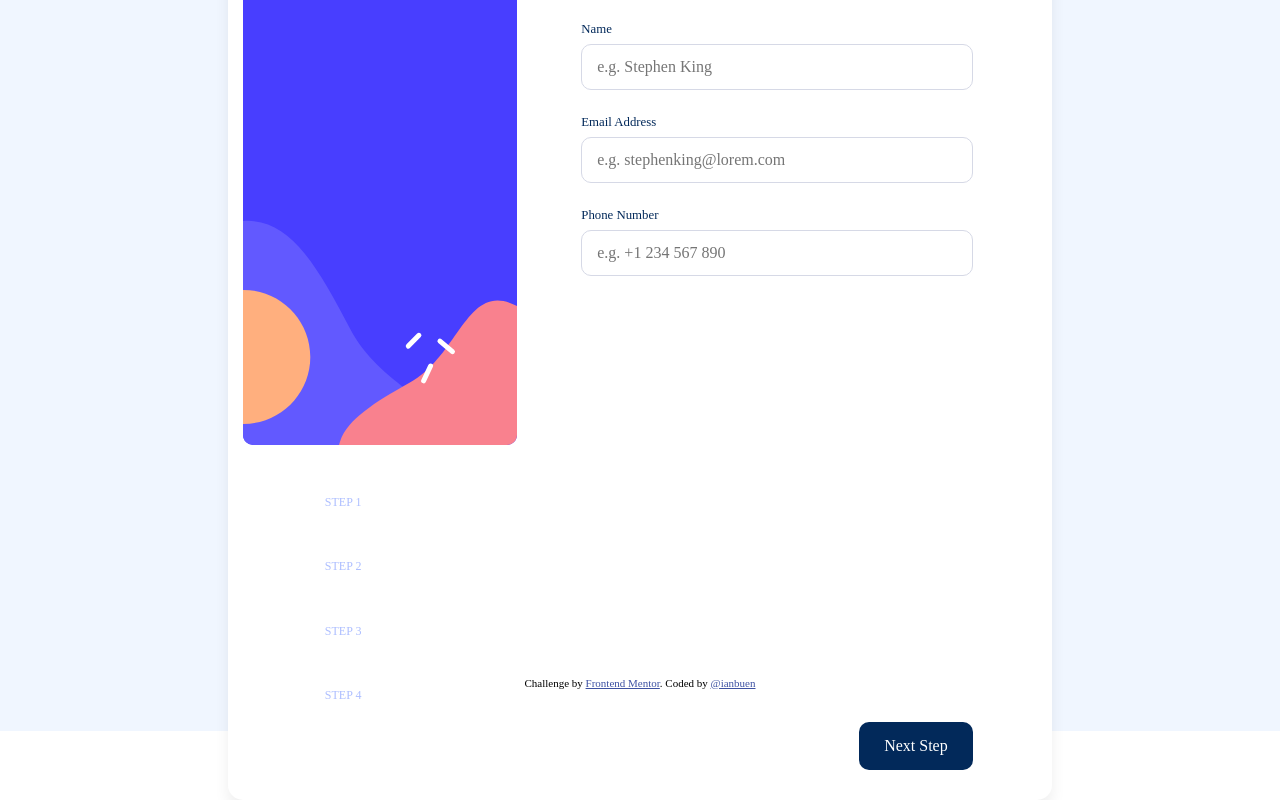
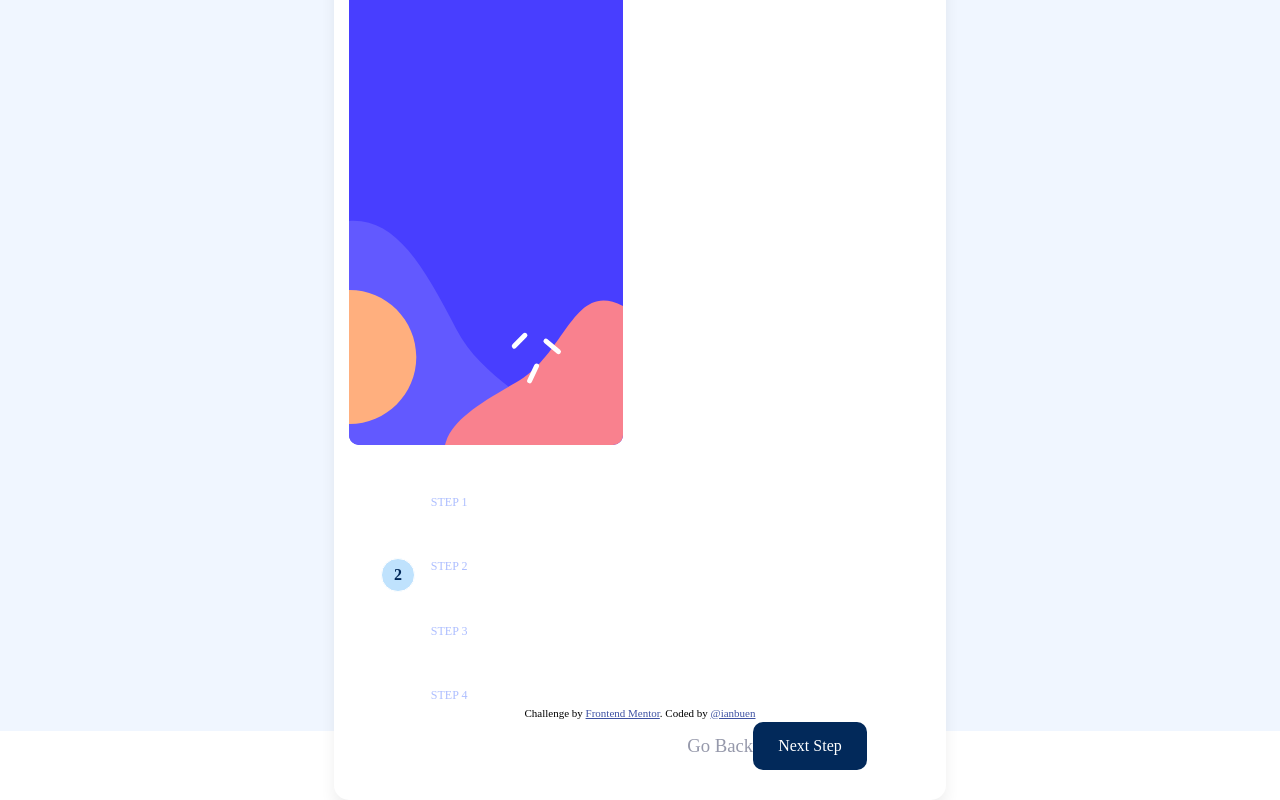
Before and after one commit to ianbuen/multi-step-form-main, a React (Create React App) app: page / in a window 1280 px wide. Both pictures are taken after a click on the input "Next Step". Shown: the part 69-869 px from the top of the page. Built offline with nearby package versions, Linux system fonts and the light colour scheme.

Commit message:
make form navigation

```diff
--- a/src/App.js
+++ b/src/App.js
@@ -2,22 +2,29 @@ import "./styles/App.css";
 import { Form } from "./components/Form";
 import { Sidebar } from "./components/Sidebar";
 import { FormProgress } from "./components/FormProgress";
+import { useState } from "react";
 
 function App() {
+
+  const [step, setStep] = useState(1);
+
   return (
     <div className="App">
+
+      <h1 style={{'position': 'absolute'}}>{step}</h1>
+
       <header>
         <Sidebar>
-          <FormProgress />
+          <FormProgress state={{'step': step}} />
         </Sidebar>
       </header>
 
       <main>
-        <Form />
+        <Form state={{'step': step, 'setStep': setStep}} />
       </main>
 
       <footer>
-        <div class="attribution">
+        <div className="attribution">
           Challenge by{" "}
           <a href="https://www.frontendmentor.io?ref=challenge">
             Frontend Mentor
--- a/src/components/Form.jsx
+++ b/src/components/Form.jsx
@@ -1,17 +1,16 @@
-import { useState } from "react";
 import "../styles/Form.css";
-import { SubmitButton } from "./FormControls";
+import { BackLink, NextButton } from "./FormControls";
 import { FormGroup } from "./FormGroup";
 
-export const Form = () => {
-  const [formStep, setFormStep] = useState(0);
+export const Form = ({state}) => {
 
   return (
     <div className="Form">
-      <FormGroup step={formStep} />
+      <FormGroup state={state} />
 
       <div className="ButtonWrapper">
-        <SubmitButton text="Next Step" />
+        <BackLink text="Go Back" state={state} />
+        <NextButton text="Next Step" state={state} />
       </div>
     </div>
   );
--- a/src/components/FormControls.jsx
+++ b/src/components/FormControls.jsx
@@ -3,16 +3,40 @@ import "../styles/FormControls.css";
 export const InputField = ({type, name, label, placeholder}) => {
     return (
         <>
-            <label for={name}>{label}</label>
+            <label htmlFor={name}>{label}</label>
             <input type={type} name={name} placeholder={placeholder} />
         </>
     );
 };
 
-export const SubmitButton = ({text}) => {
+export const NextButton = ({ text, state }) => {
+
+    const goNext = () => {
+
+        let {step, setStep} = state;
+
+        setStep(step <= 3 ? step + 1 : step);
+    }
+
     return (
         <>
-            <input className="SubmitButton" type="submit" value={text} />
+            <input className="NextButton" type="submit" value={text} onClick={goNext}/>
         </>
     );
 };
+
+export const BackLink = ({ text, state }) => {
+
+    const goBack = () => {
+
+        let {step, setStep} = state;
+
+        setStep(step > 1 ? step - 1 : step);
+    }
+
+    return (
+        <>
+            {state?.step > 1 ? <h3 className="BackLink" onClick={goBack}>{text}</h3> : <></>}
+        </>
+    );
+};
--- a/src/components/FormGroup.jsx
+++ b/src/components/FormGroup.jsx
@@ -1,5 +1,5 @@
 import "../styles/FormGroup.css";
-import { InputField, SubmitButton } from "./FormControls";
+import { InputField } from "./FormControls";
 
 const PersonalInfo = () => {
   return (
@@ -11,22 +11,51 @@ const PersonalInfo = () => {
         <InputField type="text" name="name" label="Name" placeholder="e.g. Stephen King" />
         <InputField type="email" name="email" label="Email Address" placeholder="e.g. stephenking@lorem.com" />
         <InputField type="tel" name="telephone" label="Phone Number" placeholder="e.g. +1 234 567 890" />
-
       </form>
     </div>
   );
 };
 
-const SelectPlan = () => {};
-
-const AddOns = () => {};
-
-const Summary = () => {};
-
-export const FormGroup = ({ step }) => {
+const SelectPlan = () => {
   return (
-    <div className="FormGroup">
-      <PersonalInfo />
+    <div className="SelectPlan">
+      <h1>Step 2</h1>
     </div>
   );
 };
+
+const AddOns = () => {
+  return (
+    <div className="AddOns">
+      <h1>Step 3</h1>
+    </div>
+  );
+};
+
+const Summary = () => {
+  return (
+    <div className="Summary">
+      <h1>Step 4</h1>
+    </div>
+  );
+};
+
+const GetStep = (step) => {
+
+  switch (step) {
+    case 2: return <SelectPlan />;
+    case 3: return <AddOns />;
+    case 4: return <Summary />;
+    default: return <PersonalInfo />;
+  }
+}
+
+export const FormGroup = ({state: {step}}) => {
+  return (
+    <div className="FormGroup">
+
+      {GetStep(step)}
+
+    </div>
+  );
+};
--- a/src/components/FormProgress.jsx
+++ b/src/components/FormProgress.jsx
@@ -1,22 +1,24 @@
 import "../styles/FormProgress.css";
 
-const FormStep = ({ value, text }) => {
+const FormStep = ({ value, text, isActive }) => {
+
   return (
-      <div className="FormStep">
-        <h4>{value}</h4>
+    <div className={'FormStep'}>
+      <h4 className={isActive ? "Active" : ""}>{value}</h4>
       <h6>Step {value}</h6>
       <h5>{text}</h5>
     </div>
   );
 };
 
-export const FormProgress = () => {
+export const FormProgress = ({ state: { step } }) => {
+  const steps = ["Your info", "Select plan", "Add-ons", "Summary"];
+
   return (
     <div className="FormProgress">
-            <FormStep value={1} text="Your info" />
-            <FormStep value={2} text="Select plan" />
-            <FormStep value={3} text="Add-ons" />
-            <FormStep value={4} text="Summary" />
+      {steps?.map((item, index) => (
+        <FormStep key={index} isActive={step === index + 1} value={index + 1} text={item} />
+      ))}
     </div>
   );
 };
--- a/src/components/Sidebar.jsx
+++ b/src/components/Sidebar.jsx
@@ -1,13 +1,12 @@
 import "../styles/Sidebar.css";
 import img_mobile from "../assets/images/bg-sidebar-mobile.svg";
 import img_desktop from "../assets/images/bg-sidebar-desktop.svg";
-import { FormProgress } from "./FormProgress";
 
 export const Sidebar = ({children}) => {
     return (
         <div className="Sidebar">
             <picture>
-                <source media="(min-width: 1080px)" srcset={img_desktop} />
+                <source media="(min-width: 1080px)" srcSet={img_desktop} />
                 <img src={img_mobile} alt="" />
             </picture>
 
--- a/src/styles/App.css
+++ b/src/styles/App.css
@@ -9,6 +9,7 @@
       border-radius: 15px;
       box-shadow: 0 10px 15px #0001;
       grid-template-columns: max-content 5vw max-content 5vw;
+      /* margin: 20px 0; */
   }
 
   header {
@@ -22,7 +23,7 @@
 
   footer {
       position: absolute;
-      bottom: 5%;
+      bottom: 10px;
       justify-self: center;
   }
 }
--- a/src/styles/Form.css
+++ b/src/styles/Form.css
@@ -14,11 +14,18 @@
     background: hsl(231, 100%, 99%);
     width: 100%;
     padding: 15px;
-    display: flex;
-    justify-content: flex-end;
-    align-items: flex-end;
+    /* display: flex;
+    justify-content: space-between; */
+    display: grid;
+    grid-template-columns: max-content auto max-content;
+    align-items: center;
     bottom: 0;
     grid-column: 1;
+}
+
+.NextButton {
+    grid-column: -1;
+    justify-self: end;
 }
 
 @media only screen and (min-width: 1080px) {
@@ -38,7 +45,7 @@
         align-self: end;
         justify-self: end;
         background: none;
-        width: fit-content;
         padding-right: 0;
+        padding-left: 0;
     }
 }
--- a/src/styles/FormControls.css
+++ b/src/styles/FormControls.css
@@ -13,7 +13,7 @@ label {
     margin-top: 8px;
 }
 
-.SubmitButton {
+.NextButton {
     width: fit-content;
     padding: 10px 15px;
     border: none;
@@ -24,13 +24,18 @@ label {
     margin: 0;
 }
 
+.BackLink {
+    color: hsl(231, 11%, 63%);
+    font-weight: 500;
+}
+
 @media only screen and (min-width: 1080px) {
 
     label {
         margin: 15px 0 5px;
     }
 
-    .SubmitButton {
+    .NextButton {
         padding: 12px 25px;
     }
 }
--- a/src/styles/FormProgress.css
+++ b/src/styles/FormProgress.css
@@ -1,3 +1,9 @@
+.Active {
+    background: hsl(206, 94%, 87%);
+    border-color: hsl(206, 94%, 87%);
+    color: hsl(213, 96%, 18%);
+}
+
 .FormProgress {
     display: grid;
     grid-auto-flow: column;
```
Lines whose indentation alone changed are shown as unchanged.
